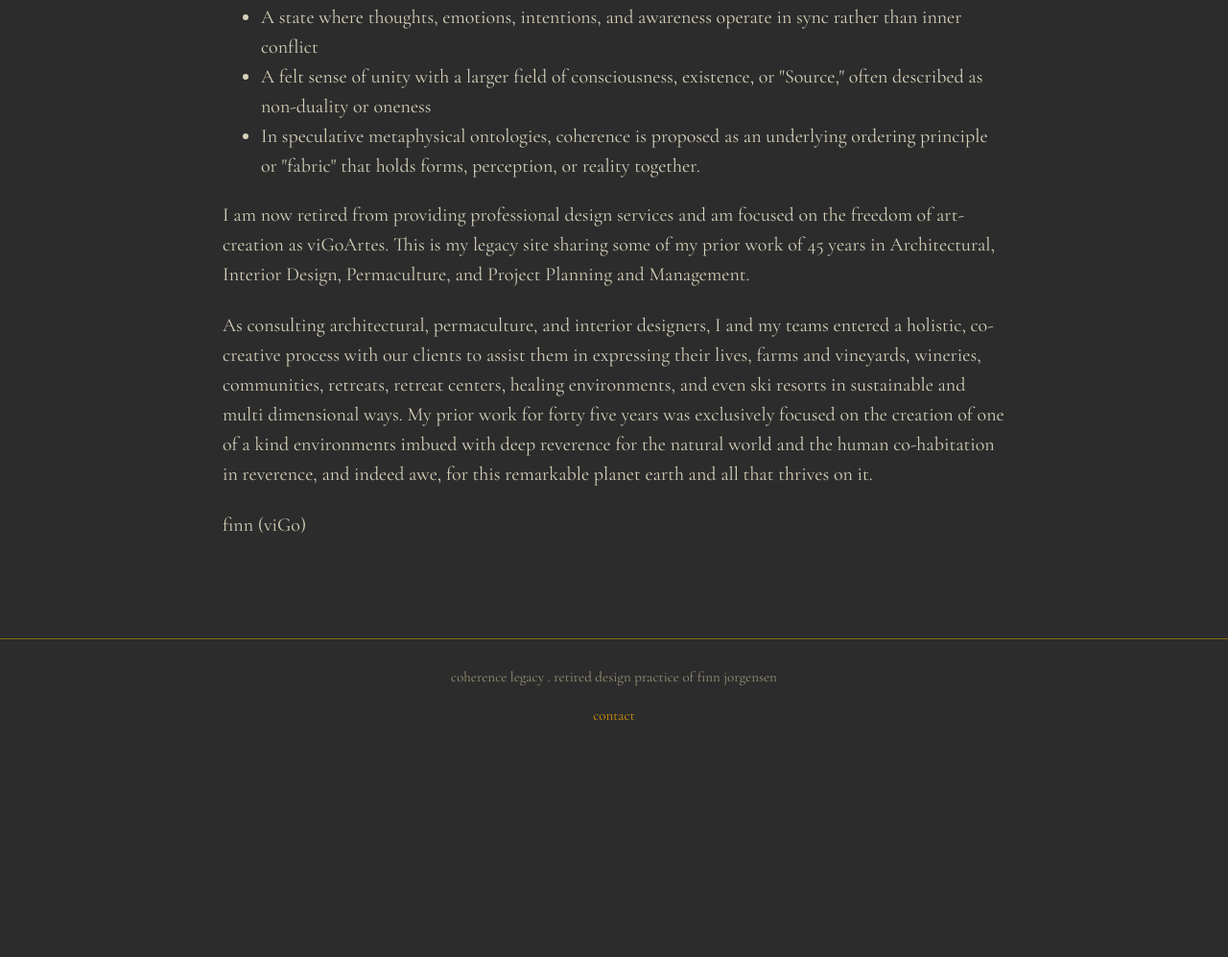
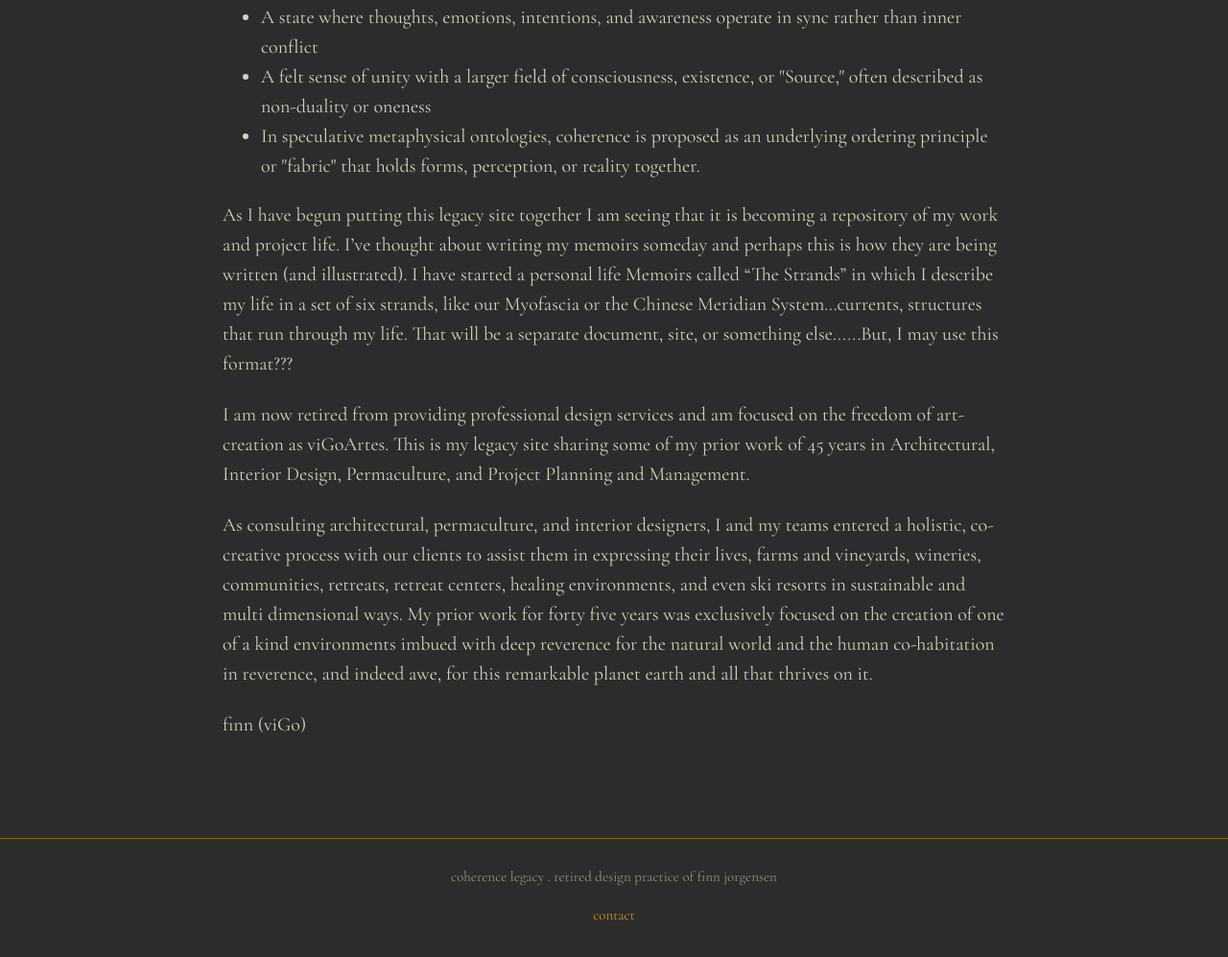
Before and after one commit to coherence-legacy/coherence-legacy, a plain HTML site: page 01-pages/index.html in a window 1280 px wide. Shown: the part 840-1837 px from the top of the page at 96% size. Before the commit the page ends 1662 px from the top, so only its background shows below. Drawn offline with nearby package versions, Linux system fonts and the light colour scheme; a web font is replaced by a local one.

Commit message:
Home page: add memoirs paragraph

```diff
--- a/01-pages/index.html
+++ b/01-pages/index.html
@@ -39,6 +39,7 @@
 <li>A felt sense of unity with a larger field of consciousness, existence, or "Source," often described as non-duality or oneness</li>
 <li>In speculative metaphysical ontologies, coherence is proposed as an underlying ordering principle or "fabric" that holds forms, perception, or reality together.</li>
 </ul>
+<p>As I have begun putting this legacy site together I am seeing that it is becoming a repository of my work and project life. I’ve thought about writing my memoirs someday and perhaps this is how they are being written (and illustrated). I have started a personal life Memoirs called “The Strands” in which I describe my life in a set of six strands, like our Myofascia or the Chinese Meridian System…currents, structures that run through my life. That will be a separate document, site, or something else......But, I may use this format???</p>
 <p>I am now retired from providing professional design services and am focused on the freedom of art-creation as viGoArtes. This is my legacy site sharing some of my prior work of 45 years in Architectural, Interior Design, Permaculture, and Project Planning and Management.</p>
 <p>As consulting architectural, permaculture, and interior designers, I and my teams entered a holistic, co-creative process with our clients to assist them in expressing their lives, farms and vineyards, wineries, communities, retreats, retreat centers, healing environments, and even ski resorts in sustainable and multi dimensional ways. My prior work for forty five years was exclusively focused on the creation of one of a kind environments imbued with deep reverence for the natural world and the human co-habitation in reverence, and indeed awe, for this remarkable planet earth and all that thrives on it.</p>
 <p>finn (viGo)</p>
```
